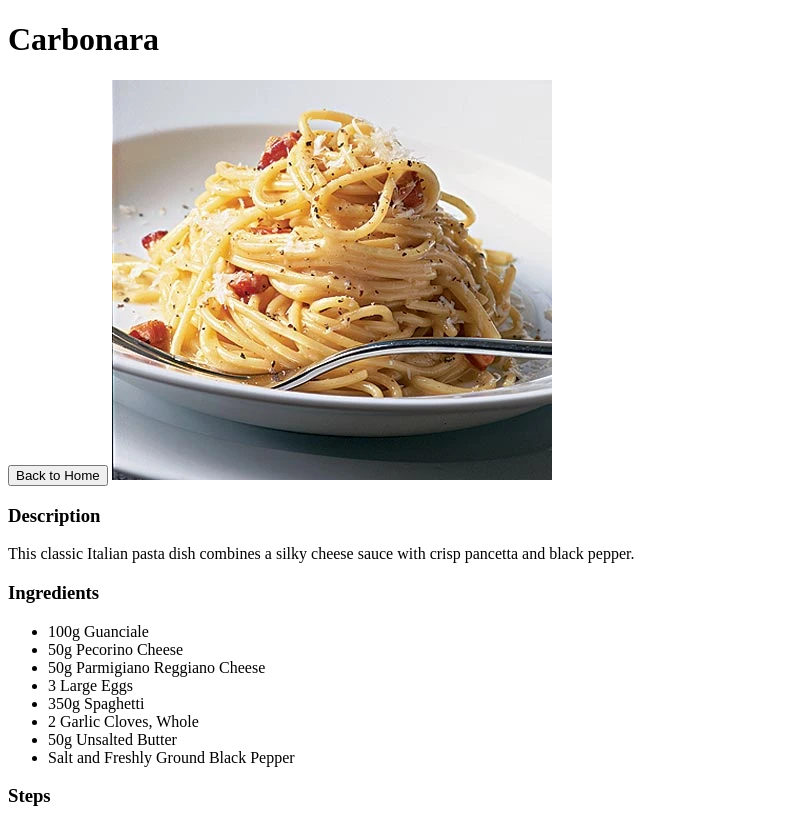
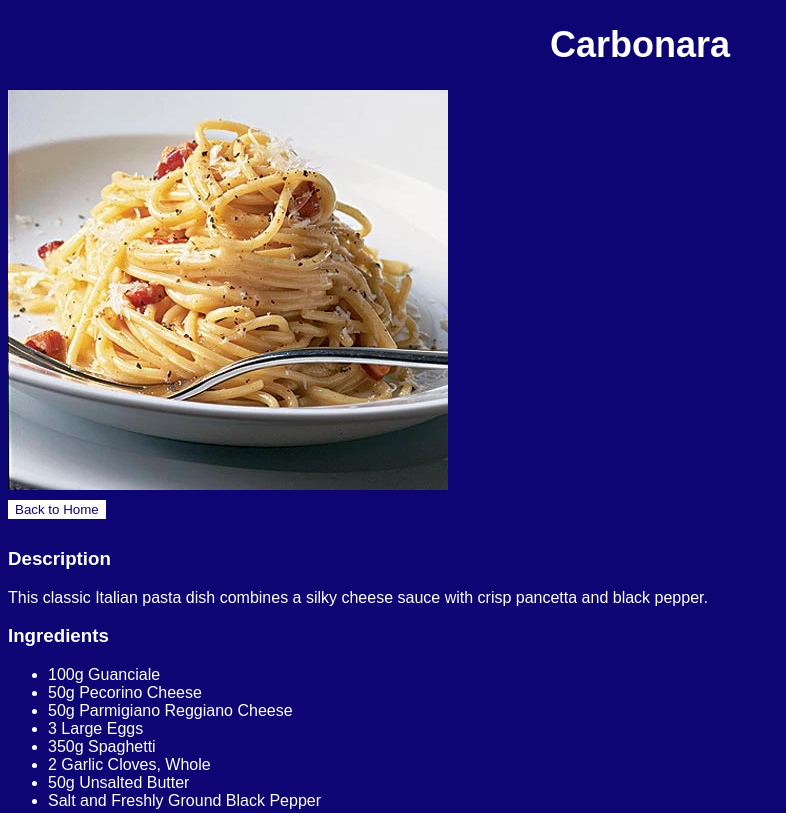
Before and after one commit to garethhines/odin-recipes, a plain HTML site: page recipes/carbonara.html in a window 1280 px wide. Shown: the top 813 px of the page, without its empty margins (0-786 px from the left). Drawn offline with Linux system fonts and the light colour scheme.

Commit message:
Add styling to carbonara and steak

```diff
--- a/recipes/carbonara.html
+++ b/recipes/carbonara.html
@@ -4,10 +4,12 @@
     <head>
         <meta charset="utf-8">
         <title>Carbonara</title>
+        <link rel="stylesheet" href="../resources/styles.css">
     </head>
     <body>
-        <h1>Carbonara</h1>
-        <a href="../index.html"><button class="home-button">Back to Home</button></a>        <img src="/resources/images/carbonara.webp" alt="an image of a finished carbonara dish.">
+        <h1 class="title">Carbonara</h1>
+        <img src="/resources/images/carbonara.webp" alt="an image of a finished carbonara dish.">
+        <a href="../index.html"><button class="home-button">Back to Home</button></a>
         <h3>Description</h3>
         <p>This classic Italian pasta dish combines a silky cheese sauce with crisp pancetta and black pepper.</p>
 
```
Also changed, not shown: recipes/rib_eye_steak.html (+4 -2 lines).
